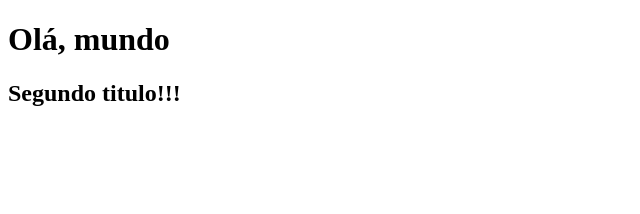
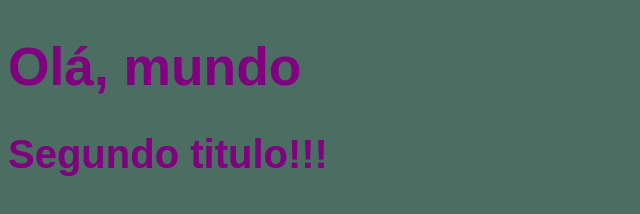
Before and after one commit to brnd09/My-codes, a plain HTML site: page my-projects/CursoJs/ex001.html in a window 1280 px wide. Shown: the whole page, without its empty margins (0-640 px from the left). Drawn offline with Linux system fonts and the light colour scheme.

Commit message:
Update ex001.html

```diff
--- a/my-projects/CursoJs/ex001.html
+++ b/my-projects/CursoJs/ex001.html
@@ -4,10 +4,19 @@
     <meta charset="UTF-8">
     <meta name="viewport" content="width=device-width, initial-scale=1.0">
     <title>Meu primeiro programa</title>
+    <style>
+         body {
+            background-color: rgb(75, 109, 98);
+            color: purple;
+            font: normal 20pt Arial;
+         }
+    </style>
 </head>
 <body>
      <h1>Olá, mundo</h1>
      <p> <h2>Segundo titulo!!!</h2> </p>
-
+     <script>
+         window.alert('Minha primeira mensagem')
+     </script>
 </body>
 </html>
```
